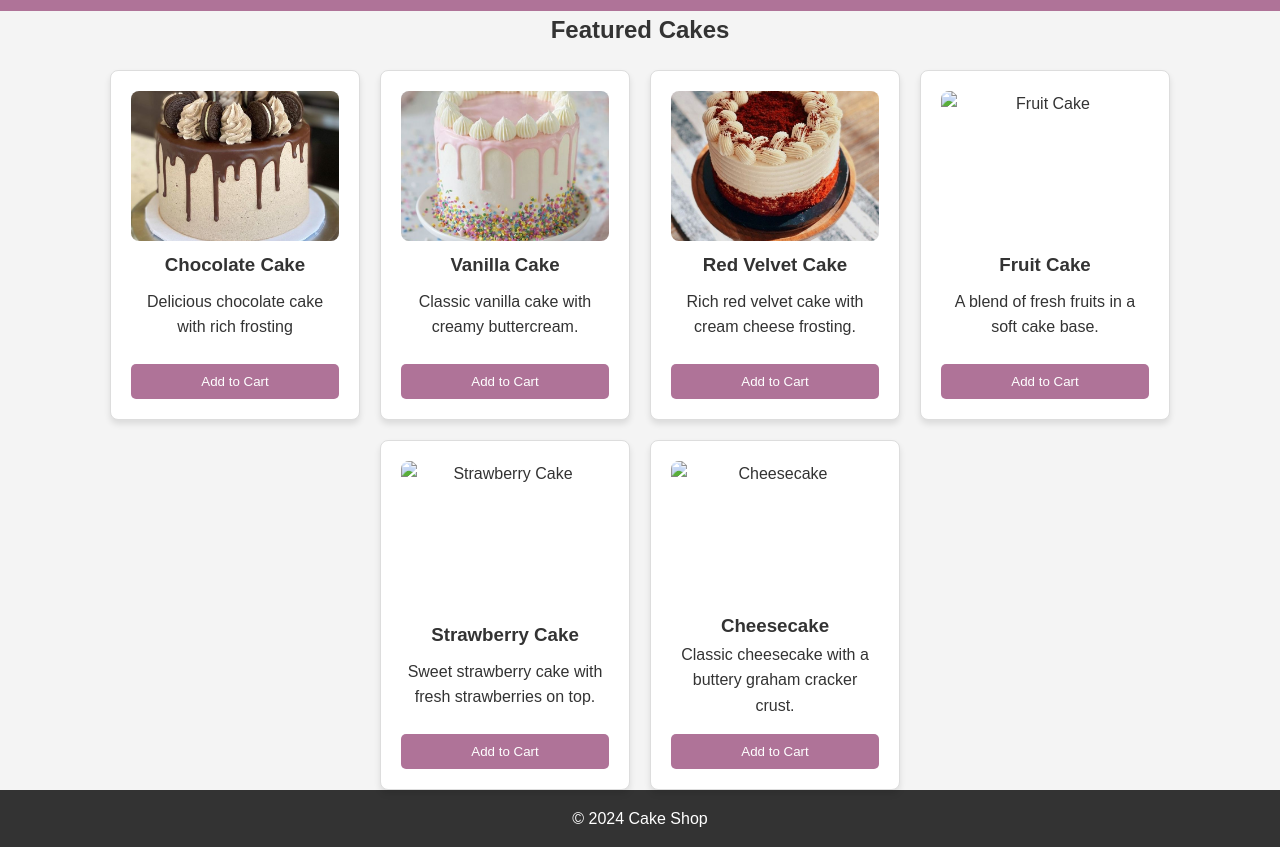
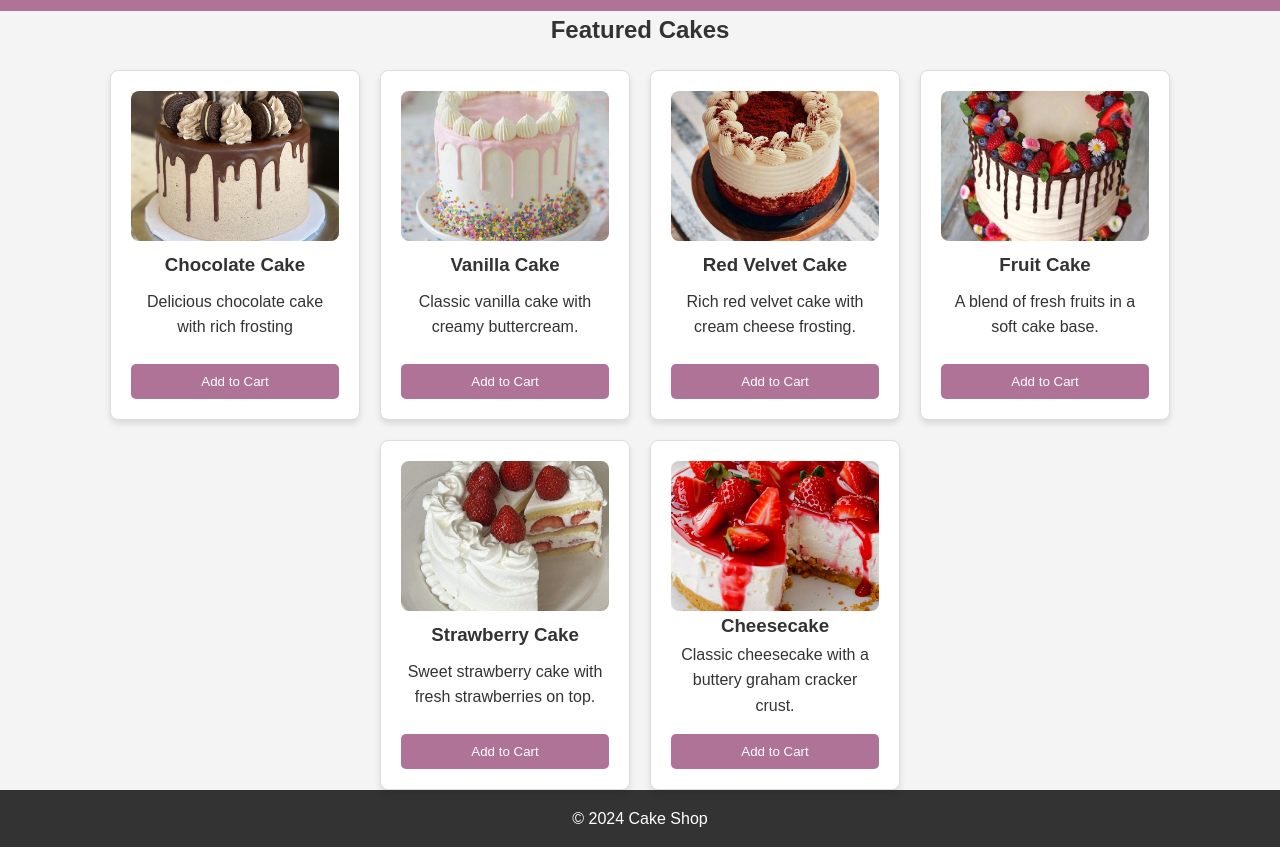
Before and after one commit to shivaniln/cake, a plain HTML site: page about-us.html in a window 1280 px wide. Shown: the part 88-935 px from the top of the page. Drawn offline with Linux system fonts and the light colour scheme.

Commit message:
about-us.html

```diff
--- a/about-us.html
+++ b/about-us.html
@@ -45,21 +45,21 @@
       </div>
       <!-- Fruit Cake -->
       <div class="cake-card">
-        <img src="Swiss meringue & fresh fruit, torta, Drip torty.jpg" alt="Fruit Cake">
+        <img src="fruitcake.jpg" alt="Fruit Cake">
         <h3>Fruit Cake</h3>
         <p>A blend of fresh fruits in a soft cake base.</p>
         <button class="add-to-cart">Add to Cart</button>
       </div>
       <!-- Strawberry Cake -->
       <div class="cake-card">
-        <img src="Mom helps home cooks rescue their over-salted food with a clever cooking hack.jpg" alt="Strawberry Cake">
+        <img src="strawberrycake.jpg" alt="Strawberry Cake">
         <h3>Strawberry Cake</h3>
         <p>Sweet strawberry cake with fresh strawberries on top.</p>
         <button class="add-to-cart">Add to Cart</button>
       </div>
       <!-- Cheesecake -->
       <div class="cake-card">
-        <img src="Strawberry Cheesecake Recipe.jpg" alt="Cheesecake">
+        <img src="cheesecake.jpg" alt="Cheesecake">
         <h3>Cheesecake</h3>
         <p>Classic cheesecake with a buttery graham cracker crust.</p>
         <button class="add-to-cart">Add to Cart</button>
```
